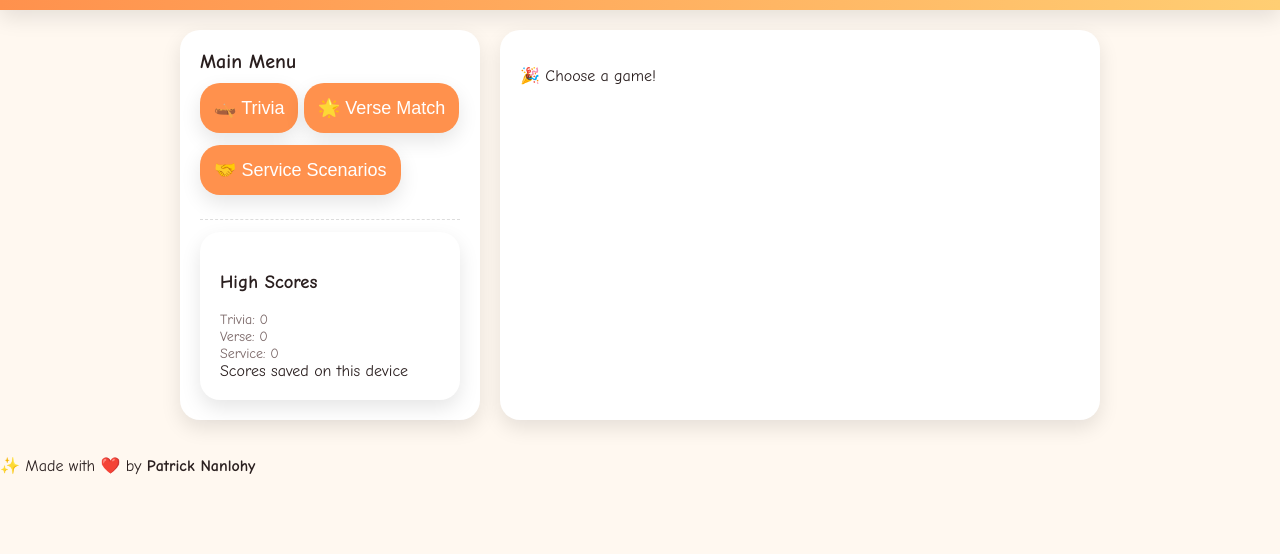
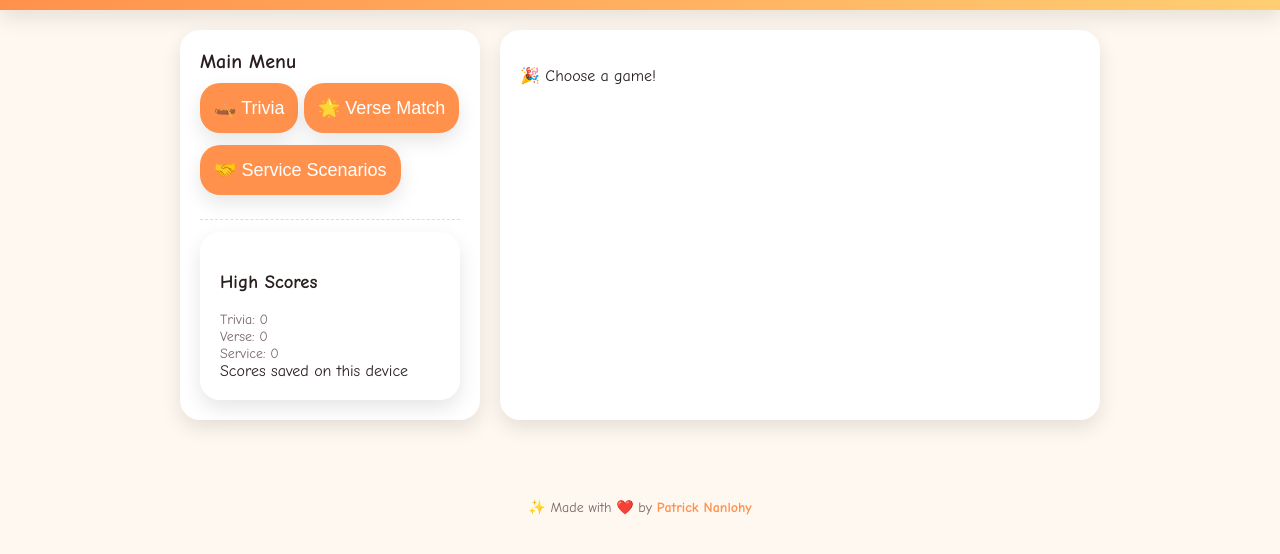
Before and after one commit to Nigelpat/Witness, a plain HTML site: page index.html in a window 1280 px wide. Shown: the part 110-664 px from the top of the page. Drawn offline with Linux system fonts and the light colour scheme.

Commit message:
Update style.css

```diff
--- a/style.css
+++ b/style.css
@@ -129,3 +129,12 @@ h1 {
 }
 
 .hr { border-top: 1px dashed #ddd; margin: 12px 0; }
+
+footer {
+  text-align: center;
+  margin-top: 30px;
+  padding: 15px;
+  font-size: 14px;
+  color: var(--muted);
+}
+footer strong { color: var(--brand); }
```
